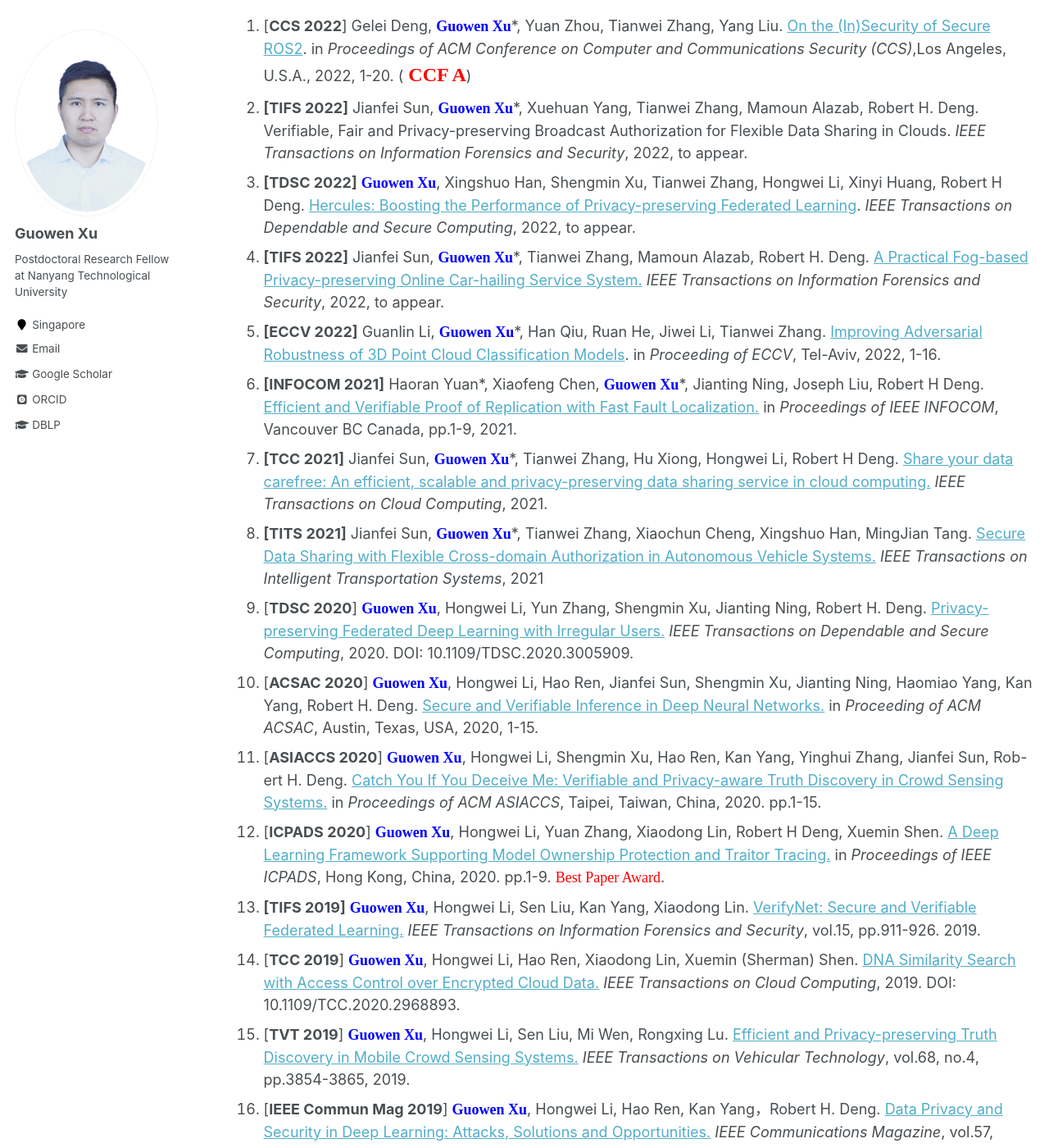
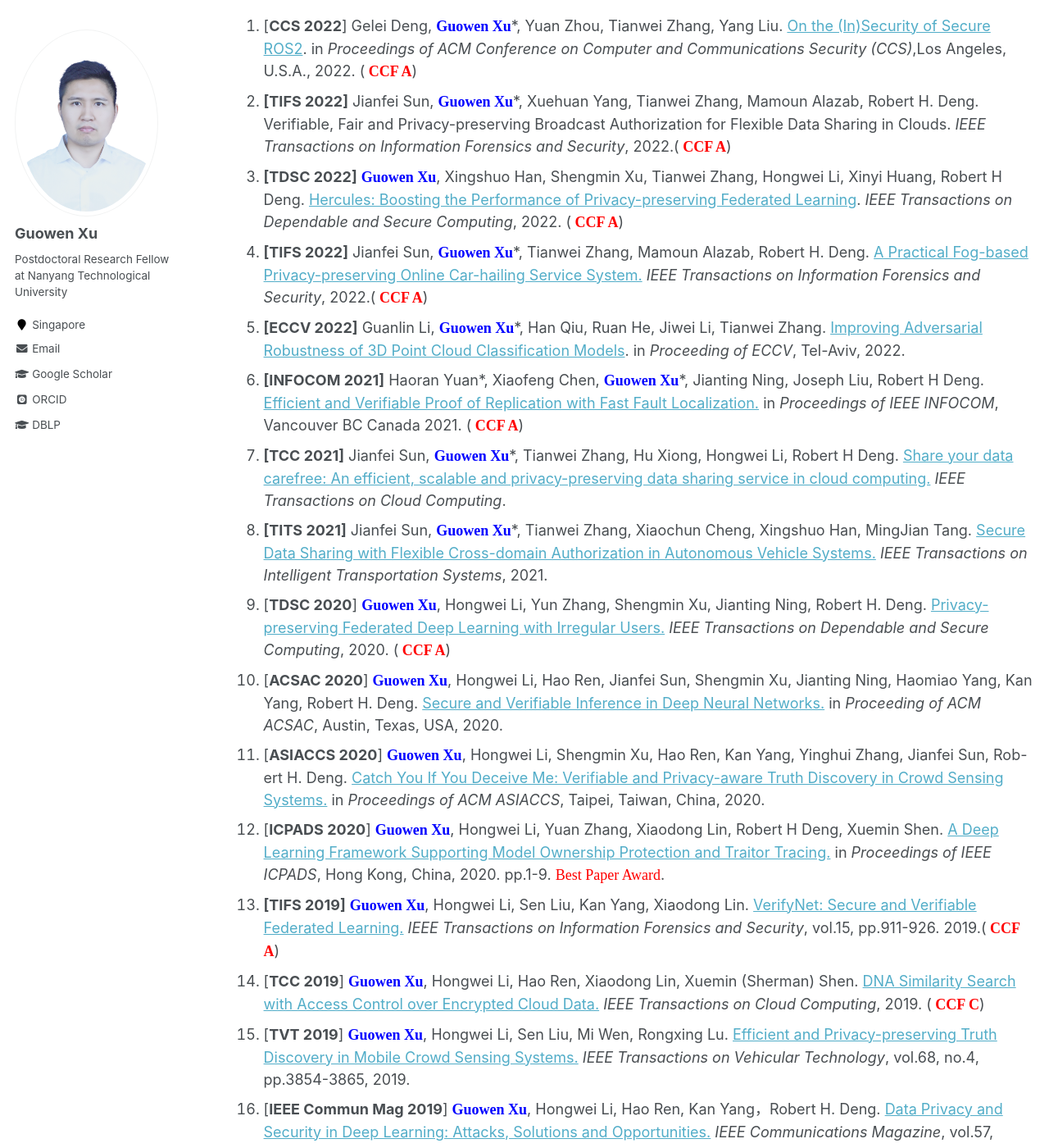
Before and after one commit to Guowen-xu/guowen-xu.github.io, a Jekyll site: the page built from _pages/publications.md, in a window 1280 px wide and 1400 px high, scrolled down 299 px. Shown: the whole window at 82% size. Built offline with Jekyll 4.4.1, drawn with Linux system fonts in a browser that asks for light colours; some web fonts are replaced; some of the changed text lies outside the part shown.

Commit message:
Update publications.md

```diff
--- a/_pages/publications.md
+++ b/_pages/publications.md
@@ -14,22 +14,22 @@ You can find my articles on my [Google Scholar](https://scholar.google.com.hk/ci
 
 
 
-1. [**CCS 2022**] Gelei Deng, **<font face="Times New Roman" color=blue size=4> Guowen Xu</font>**\*, Yuan Zhou, Tianwei Zhang, Yang Liu. [On the (In)Security of Secure ROS2](https://dl.acm.org/doi/10.1145/3548606.3560681). in *Proceedings of ACM Conference on Computer and Communications Security (CCS)*,Los Angeles, U.S.A., 2022, 1-20. (**<font face="Times New Roman" color=red size=5> CCF A</font>**)
-2. **[TIFS 2022]** Jianfei Sun, **<font face="Times New Roman" color=blue size=4> Guowen Xu</font>**\*, Xuehuan Yang, Tianwei Zhang, Mamoun Alazab, Robert H. Deng. Verifiable, Fair and Privacy-preserving Broadcast Authorization for Flexible Data Sharing in Clouds. *IEEE Transactions on Information Forensics and Security*, 2022, to appear.
-3. **[TDSC 2022]**  **<font face="Times New Roman" color=blue size=4> Guowen Xu</font>**, Xingshuo Han, Shengmin Xu, Tianwei Zhang, Hongwei Li, Xinyi Huang, Robert H Deng. [Hercules: Boosting the Performance of Privacy-preserving Federated Learning](https://ieeexplore.ieee.org/document/9935302). *IEEE Transactions on Dependable and Secure Computing*, 2022, to appear.
-4. **[TIFS 2022]** Jianfei Sun, **<font face="Times New Roman" color=blue size=4> Guowen Xu</font>**\*, Tianwei Zhang, Mamoun Alazab, Robert H. Deng. [A Practical Fog-based Privacy-preserving Online Car-hailing Service System.](https://ieeexplore.ieee.org/document/9849044) *IEEE Transactions on Information Forensics and Security*, 2022, to appear.
-5. **[ECCV 2022]** Guanlin Li, **<font face="Times New Roman" color=blue size=4> Guowen Xu</font>**\*, Han Qiu, Ruan He, Jiwei Li,  Tianwei Zhang. [Improving Adversarial Robustness of 3D Point Cloud Classification Models](https://link.springer.com/chapter/10.1007/978-3-031-19772-7_39). in *Proceeding of  ECCV*, Tel-Aviv, 2022, 1-16.
-6. **[INFOCOM 2021]** Haoran Yuan\*, Xiaofeng Chen, **<font face="Times New Roman" color=blue size=4> Guowen Xu</font>**\*, Jianting Ning, Joseph Liu, Robert H Deng.  [Efficient and Verifiable Proof of Replication with Fast Fault Localization.](https://ieeexplore.ieee.org/document/9488729) in *Proceedings of IEEE INFOCOM*, Vancouver BC Canada, pp.1-9, 2021.
-7. **[TCC 2021]** Jianfei Sun,  **<font face="Times New Roman" color=blue size=4> Guowen Xu</font>**\*, Tianwei Zhang, Hu Xiong, Hongwei Li, Robert H Deng. [Share your data carefree: An efficient, scalable and privacy-preserving data sharing service in cloud computing.](https://ieeexplore.ieee.org/document/9560030) *IEEE Transactions on Cloud Computing*, 2021.
-8. **[TITS 2021]** Jianfei Sun,  **<font face="Times New Roman" color=blue size=4> Guowen Xu</font>**\*, Tianwei Zhang, Xiaochun Cheng, Xingshuo Han, MingJian Tang. [Secure Data Sharing with Flexible Cross-domain Authorization in Autonomous Vehicle Systems.](https://ieeexplore.ieee.org/document/9737055) *IEEE Transactions on Intelligent Transportation Systems*, 2021
-9. [**TDSC 2020**] **<font face="Times New Roman" color=blue size=4> Guowen Xu</font>**, Hongwei Li, Yun Zhang, Shengmin Xu, Jianting Ning, Robert H. Deng. [Privacy-preserving Federated Deep Learning with Irregular Users.](https://ieeexplore.ieee.org/document/9130089) *IEEE Transactions on Dependable and Secure Computing*, 2020. DOI: 10.1109/TDSC.2020.3005909.
-10. [**ACSAC 2020**] **<font face="Times New Roman" color=blue size=4> Guowen Xu</font>**, Hongwei Li, Hao Ren, Jianfei Sun, Shengmin Xu, Jianting Ning, Haomiao Yang, Kan Yang, Robert H. Deng. [Secure and Verifiable Inference in Deep Neural Networks.](https://dl.acm.org/doi/10.1145/3427228.3427232) in *Proceeding of ACM ACSAC*, Austin, Texas, USA, 2020, 1-15.
-11. [**ASIACCS 2020**] **<font face="Times New Roman" color=blue size=4> Guowen Xu</font>**, Hongwei Li, Shengmin Xu, Hao Ren, Kan Yang, Yinghui Zhang, Jianfei Sun, Rob-ert H. Deng. [Catch You If You Deceive Me: Verifiable and Privacy-aware Truth Discovery in Crowd Sensing Systems.](https://dl.acm.org/doi/abs/10.1145/3320269.3384720) in *Proceedings of ACM ASIACCS*, Taipei, Taiwan, China, 2020. pp.1-15.
+1. [**CCS 2022**] Gelei Deng, **<font face="Times New Roman" color=blue size=4> Guowen Xu</font>**\*, Yuan Zhou, Tianwei Zhang, Yang Liu. [On the (In)Security of Secure ROS2](https://dl.acm.org/doi/10.1145/3548606.3560681). in *Proceedings of ACM Conference on Computer and Communications Security (CCS)*,Los Angeles, U.S.A., 2022. (**<font face="Times New Roman" color=red size=4> CCF A</font>**)
+2. **[TIFS 2022]** Jianfei Sun, **<font face="Times New Roman" color=blue size=4> Guowen Xu</font>**\*, Xuehuan Yang, Tianwei Zhang, Mamoun Alazab, Robert H. Deng. Verifiable, Fair and Privacy-preserving Broadcast Authorization for Flexible Data Sharing in Clouds. *IEEE Transactions on Information Forensics and Security*, 2022.(**<font face="Times New Roman" color=red size=4> CCF A</font>**)
+3. **[TDSC 2022]**  **<font face="Times New Roman" color=blue size=4> Guowen Xu</font>**, Xingshuo Han, Shengmin Xu, Tianwei Zhang, Hongwei Li, Xinyi Huang, Robert H Deng. [Hercules: Boosting the Performance of Privacy-preserving Federated Learning](https://ieeexplore.ieee.org/document/9935302). *IEEE Transactions on Dependable and Secure Computing*, 2022. (**<font face="Times New Roman" color=red size=4> CCF A</font>**)
+4. **[TIFS 2022]** Jianfei Sun, **<font face="Times New Roman" color=blue size=4> Guowen Xu</font>**\*, Tianwei Zhang, Mamoun Alazab, Robert H. Deng. [A Practical Fog-based Privacy-preserving Online Car-hailing Service System.](https://ieeexplore.ieee.org/document/9849044) *IEEE Transactions on Information Forensics and Security*, 2022.(**<font face="Times New Roman" color=red size=4> CCF A</font>**)
+5. **[ECCV 2022]** Guanlin Li, **<font face="Times New Roman" color=blue size=4> Guowen Xu</font>**\*, Han Qiu, Ruan He, Jiwei Li,  Tianwei Zhang. [Improving Adversarial Robustness of 3D Point Cloud Classification Models](https://link.springer.com/chapter/10.1007/978-3-031-19772-7_39). in *Proceeding of  ECCV*, Tel-Aviv, 2022.
+6. **[INFOCOM 2021]** Haoran Yuan\*, Xiaofeng Chen, **<font face="Times New Roman" color=blue size=4> Guowen Xu</font>**\*, Jianting Ning, Joseph Liu, Robert H Deng.  [Efficient and Verifiable Proof of Replication with Fast Fault Localization.](https://ieeexplore.ieee.org/document/9488729) in *Proceedings of IEEE INFOCOM*, Vancouver BC Canada 2021. (**<font face="Times New Roman" color=red size=4> CCF A</font>**)
+7. **[TCC 2021]** Jianfei Sun,  **<font face="Times New Roman" color=blue size=4> Guowen Xu</font>**\*, Tianwei Zhang, Hu Xiong, Hongwei Li, Robert H Deng. [Share your data carefree: An efficient, scalable and privacy-preserving data sharing service in cloud computing.](https://ieeexplore.ieee.org/document/9560030) *IEEE Transactions on Cloud Computing*.
+8. **[TITS 2021]** Jianfei Sun,  **<font face="Times New Roman" color=blue size=4> Guowen Xu</font>**\*, Tianwei Zhang, Xiaochun Cheng, Xingshuo Han, MingJian Tang. [Secure Data Sharing with Flexible Cross-domain Authorization in Autonomous Vehicle Systems.](https://ieeexplore.ieee.org/document/9737055) *IEEE Transactions on Intelligent Transportation Systems*, 2021.
+9. [**TDSC 2020**] **<font face="Times New Roman" color=blue size=4> Guowen Xu</font>**, Hongwei Li, Yun Zhang, Shengmin Xu, Jianting Ning, Robert H. Deng. [Privacy-preserving Federated Deep Learning with Irregular Users.](https://ieeexplore.ieee.org/document/9130089) *IEEE Transactions on Dependable and Secure Computing*, 2020. (**<font face="Times New Roman" color=red size=4> CCF A</font>**)
+10. [**ACSAC 2020**] **<font face="Times New Roman" color=blue size=4> Guowen Xu</font>**, Hongwei Li, Hao Ren, Jianfei Sun, Shengmin Xu, Jianting Ning, Haomiao Yang, Kan Yang, Robert H. Deng. [Secure and Verifiable Inference in Deep Neural Networks.](https://dl.acm.org/doi/10.1145/3427228.3427232) in *Proceeding of ACM ACSAC*, Austin, Texas, USA, 2020.
+11. [**ASIACCS 2020**] **<font face="Times New Roman" color=blue size=4> Guowen Xu</font>**, Hongwei Li, Shengmin Xu, Hao Ren, Kan Yang, Yinghui Zhang, Jianfei Sun, Rob-ert H. Deng. [Catch You If You Deceive Me: Verifiable and Privacy-aware Truth Discovery in Crowd Sensing Systems.](https://dl.acm.org/doi/abs/10.1145/3320269.3384720) in *Proceedings of ACM ASIACCS*, Taipei, Taiwan, China, 2020.
 12. [**ICPADS 2020**] **<font face="Times New Roman" color=blue size=4> Guowen Xu</font>**, Hongwei Li, Yuan Zhang, Xiaodong Lin, Robert H Deng, Xuemin Shen. [A Deep Learning Framework Supporting Model Ownership Protection and Traitor Tracing.](https://ieeexplore.ieee.org/document/9359144) in *Proceedings of IEEE ICPADS*, Hong Kong, China, 2020. pp.1-9. <font face="Times New Roman" color=red size=4> Best Paper Award</font>.
-13. **[TIFS 2019]**  **<font face="Times New Roman" color=blue size=4> Guowen Xu</font>**, Hongwei Li, Sen Liu, Kan Yang, Xiaodong Lin. [VerifyNet: Secure and Verifiable Federated Learning.](https://ieeexplore.ieee.org/document/8765347) *IEEE Transactions on Information Forensics and Security*, vol.15, pp.911-926. 2019.
-14. [**TCC 2019**] **<font face="Times New Roman" color=blue size=4> Guowen Xu</font>**, Hongwei Li, Hao Ren, Xiaodong Lin, Xuemin (Sherman) Shen. [DNA Similarity Search with Access Control over Encrypted Cloud Data.](https://ieeexplore.ieee.org/document/8967153) *IEEE Transactions on Cloud Computing*, 2019. DOI: 10.1109/TCC.2020.2968893.
+13. **[TIFS 2019]**  **<font face="Times New Roman" color=blue size=4> Guowen Xu</font>**, Hongwei Li, Sen Liu, Kan Yang, Xiaodong Lin. [VerifyNet: Secure and Verifiable Federated Learning.](https://ieeexplore.ieee.org/document/8765347) *IEEE Transactions on Information Forensics and Security*, vol.15, pp.911-926. 2019.(**<font face="Times New Roman" color=red size=4> CCF A</font>**)
+14. [**TCC 2019**] **<font face="Times New Roman" color=blue size=4> Guowen Xu</font>**, Hongwei Li, Hao Ren, Xiaodong Lin, Xuemin (Sherman) Shen. [DNA Similarity Search with Access Control over Encrypted Cloud Data.](https://ieeexplore.ieee.org/document/8967153) *IEEE Transactions on Cloud Computing*, 2019. (**<font face="Times New Roman" color=red size=4> CCF C</font>**)
 15. [**TVT 2019**]  **<font face="Times New Roman" color=blue size=4> Guowen Xu</font>**, Hongwei Li, Sen Liu, Mi Wen, Rongxing Lu. [Efficient and Privacy-preserving Truth Discovery in Mobile Crowd Sensing Systems.](https://ieeexplore.ieee.org/document/8629055) *IEEE Transactions on Vehicular Technology*, vol.68, no.4, pp.3854-3865, 2019.
 16. [**IEEE Commun Mag 2019**] **<font face="Times New Roman" color=blue size=4> Guowen Xu</font>**, Hongwei Li, Hao Ren, Kan Yang，Robert H. Deng. [Data Privacy and Security in Deep Learning: Attacks, Solutions and Opportunities.](https://ink.library.smu.edu.sg/cgi/viewcontent.cgi?article=5676&context=sis_research) *IEEE Communications Magazine*, vol.57, no.11, pp.116-122, 2019.
-17. **[TIFS 2018]**  **<font face="Times New Roman" color=blue size=4> Guowen Xu</font>**, Hongwei Li, Yuanshun Dai, Kan Yang, Xiaodong Lin. [Enabling Efficient and Ge-ometric Range Query with Access Control over Encrypted Spatial Data.](https://ieeexplore.ieee.org/document/8452984) *IEEE Transactions on Information Forensics and Security*, vol.14, no.4, pp.870-885, 2018.
+17. **[TIFS 2018]**  **<font face="Times New Roman" color=blue size=4> Guowen Xu</font>**, Hongwei Li, Yuanshun Dai, Kan Yang, Xiaodong Lin. [Enabling Efficient and Ge-ometric Range Query with Access Control over Encrypted Spatial Data.](https://ieeexplore.ieee.org/document/8452984) *IEEE Transactions on Information Forensics and Security*, vol.14, no.4, pp.870-885, 2018. (**<font face="Times New Roman" color=red size=4> CCF A</font>**)
 18. [**CCS 2018**] **<font face="Times New Roman" color=blue size=4> Guowen Xu</font>**, Hongwei Li, Rongxing Lu. [Practical and Privacy-Aware Truth Discovery in Mobile Crowd Sensing Systems.](https://dl.acm.org/doi/10.1145/3243734.3278529) in *Proceedings of ACM CCS*, Toronto, Canada. 2018, pp.2132-2134. (Poster)
 19. [**Comput Secur 2017**] **<font face="Times New Roman" color=blue size=4> Guowen Xu</font>**, Hongwei Li, Chen Tan, Dongxiao Liu, Kan Yang. [Achieving Efficient and Priva-cy-Preserving Truth Discovery in Crowd Sensing Systems.](https://www.sciencedirect.com/science/article/pii/S0167404816301675) *Computers & Security*, 2017, vol.69, pp.114 -126.
```
